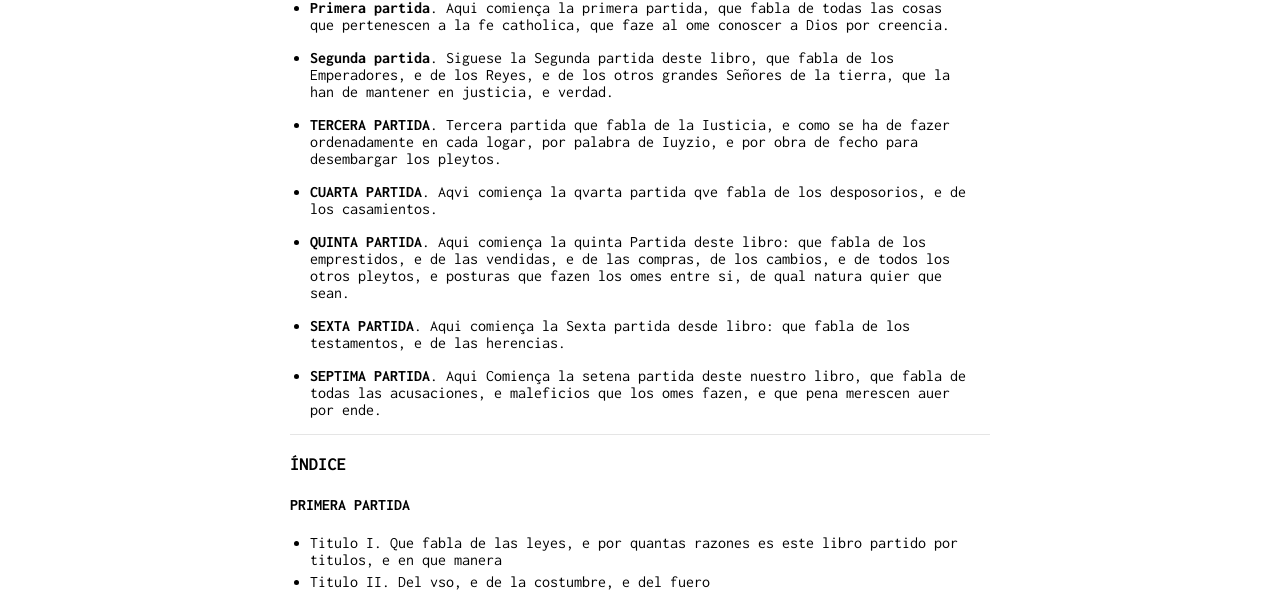
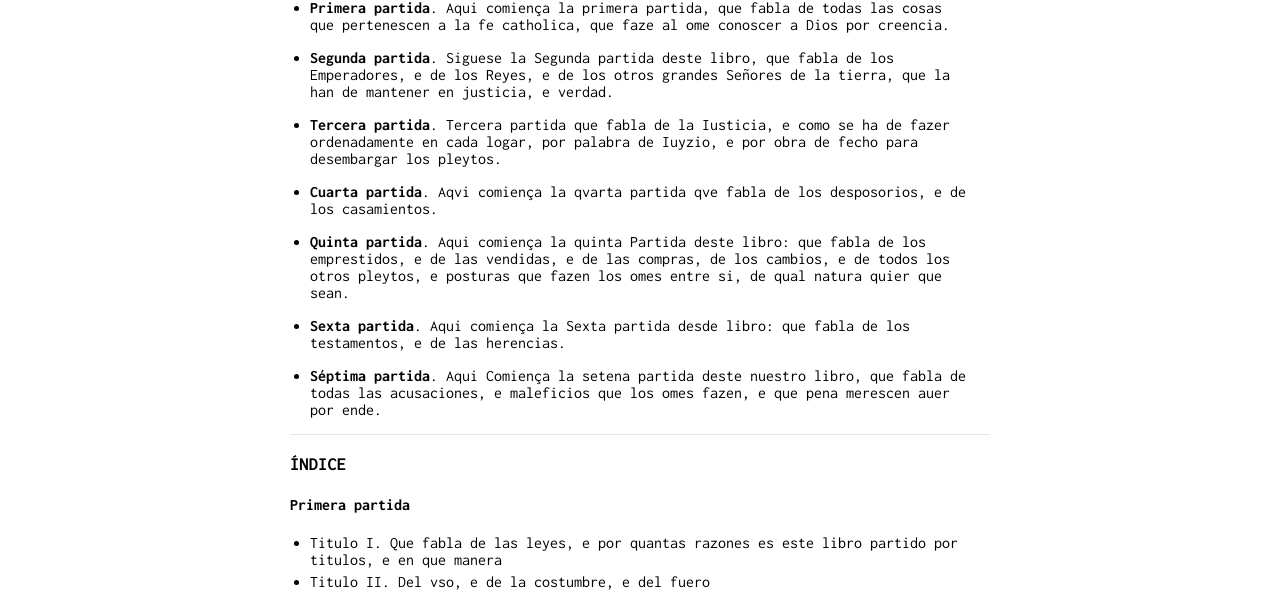
Before and after one commit to actio1680/actio1680.github.io, a Jekyll site: the page built from proyecto2/sietepartidas.md, in a window 1280 px wide and 1400 px high. Shown: the part 288-884 px from the top of the window. Built offline with Jekyll 4.4.1, drawn with Linux system fonts in a browser that asks for light colours; our own code applies the rules of GitHub Pages for plain Markdown files; some of the changed text lies outside the part shown.

Commit message:
Update sietepartidas.md

```diff
--- a/proyecto2/sietepartidas.md
+++ b/proyecto2/sietepartidas.md
@@ -12,19 +12,19 @@ Las siete partidas[^1]
 
 - **Segunda partida**. Siguese la Segunda partida deste libro, que fabla de los Emperadores, e de los Reyes, e de los otros grandes Señores de la tierra, que la han de mantener en justicia, e verdad.
 
-- **TERCERA PARTIDA**. Tercera partida que fabla de la Iusticia, e como se ha de fazer ordenadamente en cada logar, por palabra de Iuyzio, e por obra de fecho para desembargar los pleytos.
+- **Tercera partida**. Tercera partida que fabla de la Iusticia, e como se ha de fazer ordenadamente en cada logar, por palabra de Iuyzio, e por obra de fecho para desembargar los pleytos.
 
-- **CUARTA PARTIDA**. Aqvi comiença la qvarta partida qve fabla de los desposorios, e de los casamientos.
+- **Cuarta partida**. Aqvi comiença la qvarta partida qve fabla de los desposorios, e de los casamientos.
 
-- **QUINTA PARTIDA**. Aqui comiença la quinta Partida deste libro: que fabla de los emprestidos, e de las vendidas, e de las compras, de los cambios, e de todos los otros pleytos, e posturas que fazen los omes entre si, de qual natura quier que sean.
+- **Quinta partida**. Aqui comiença la quinta Partida deste libro: que fabla de los emprestidos, e de las vendidas, e de las compras, de los cambios, e de todos los otros pleytos, e posturas que fazen los omes entre si, de qual natura quier que sean.
 
-- **SEXTA PARTIDA**. Aqui comiença la Sexta partida desde libro: que fabla de los testamentos, e de las herencias.
+- **Sexta partida**. Aqui comiença la Sexta partida desde libro: que fabla de los testamentos, e de las herencias.
 
-- **SEPTIMA PARTIDA**. Aqui Comiença la setena partida deste nuestro libro, que fabla de todas las acusaciones, e maleficios que los omes fazen, e que pena merescen auer por ende.
+- **Séptima partida**. Aqui Comiença la setena partida deste nuestro libro, que fabla de todas las acusaciones, e maleficios que los omes fazen, e que pena merescen auer por ende.
 
 ---
 ### ÍNDICE
-#### PRIMERA PARTIDA
+#### Primera partida
 
 - Titulo I. Que fabla de las leyes, e por quantas razones es este libro partido por titulos, e en que manera
 - Titulo II. Del vso, e de la costumbre, e del fuero
@@ -51,7 +51,7 @@ Las siete partidas[^1]
 - Titulo XXIII. De la guarda de las fiestas, e de los ayunos, e de como se deuen fazer las limosnas
 - Titulo XXIIII. De los Romeros, e de los pelegrinos
 
-#### SEGUNDA PARTIDA
+#### Segunda partida
 
 - Titulo I. Que fabla de los Emperadores, e de los Reyes: e de los otros grandes señores
 - Titulo II. Qual deue el Rey ser, en conocer e amar, e temer a Dios
```
